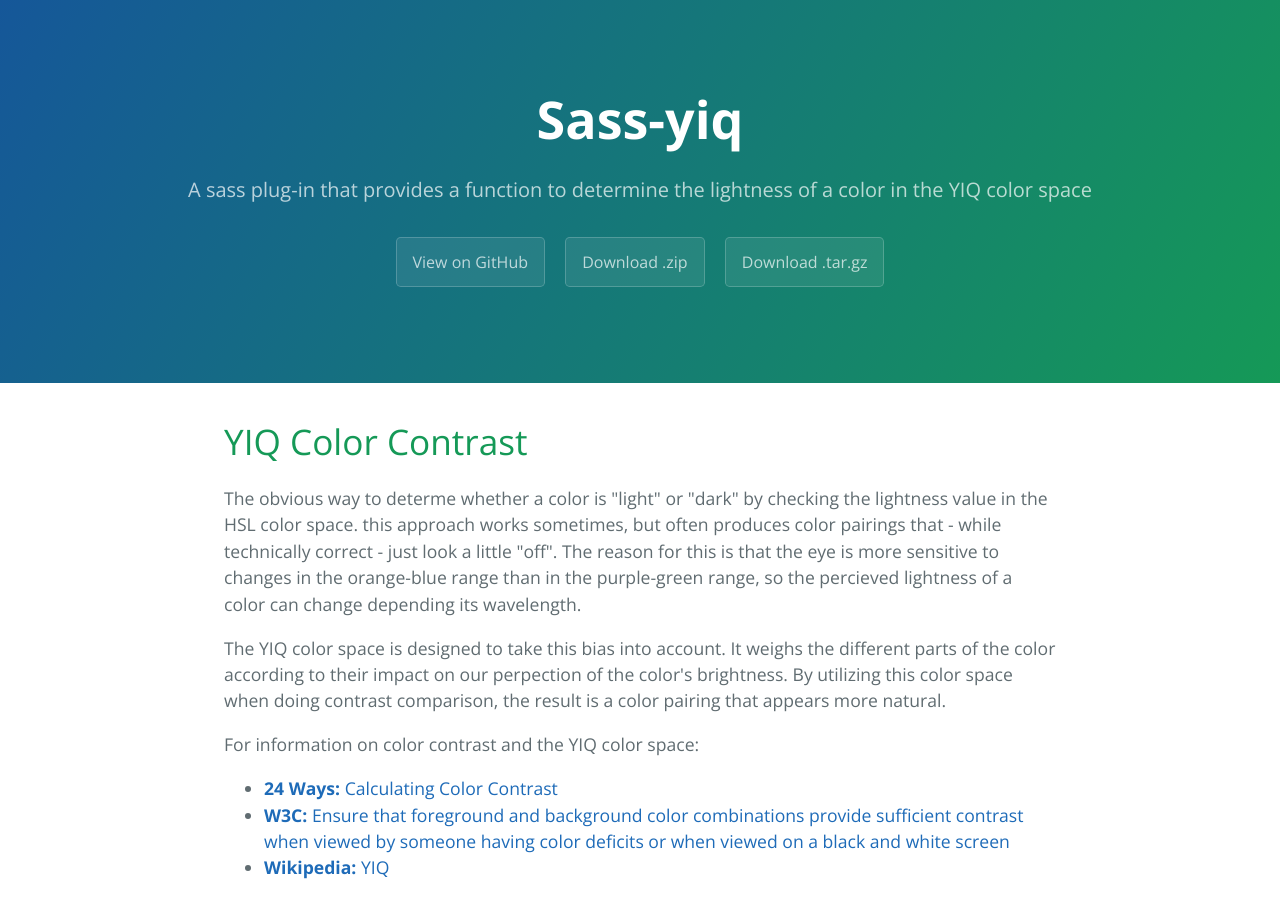
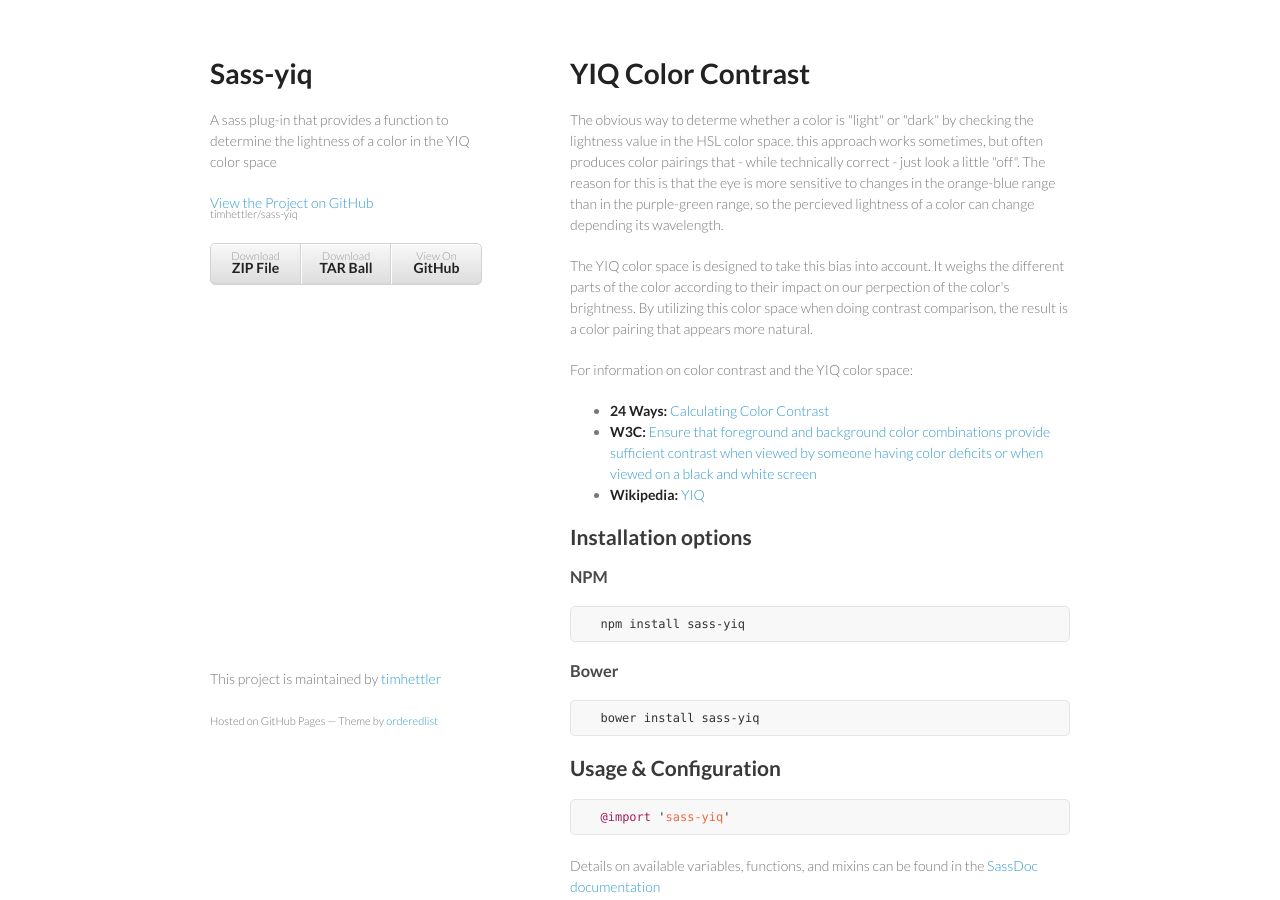
Before and after one commit to timhettler/sass-yiq, a website: page index.html in a window 1280 px wide. Shown: the top 900 px of the page. Drawn offline with nearby package versions, Linux system fonts and the light colour scheme.

Commit message:
Create gh-pages branch via GitHub

```diff
--- a/index.html
+++ b/index.html
@@ -1,25 +1,34 @@
-<!DOCTYPE html>
-<html lang="en-us">
+<!doctype html>
+<html>
   <head>
-    <meta charset="UTF-8">
+    <meta charset="utf-8">
+    <meta http-equiv="X-UA-Compatible" content="chrome=1">
     <title>Sass-yiq by timhettler</title>
-    <meta name="viewport" content="width=device-width, initial-scale=1">
-    <link rel="stylesheet" type="text/css" href="stylesheets/normalize.css" media="screen">
-    <link href='https://fonts.googleapis.com/css?family=Open+Sans:400,700' rel='stylesheet' type='text/css'>
-    <link rel="stylesheet" type="text/css" href="stylesheets/stylesheet.css" media="screen">
-    <link rel="stylesheet" type="text/css" href="stylesheets/github-light.css" media="screen">
+
+    <link rel="stylesheet" href="stylesheets/styles.css">
+    <link rel="stylesheet" href="stylesheets/github-light.css">
+    <meta name="viewport" content="width=device-width, initial-scale=1, user-scalable=no">
+    <!--[if lt IE 9]>
+    <script src="//html5shiv.googlecode.com/svn/trunk/html5.js"></script>
+    <![endif]-->
   </head>
   <body>
-    <section class="page-header">
-      <h1 class="project-name">Sass-yiq</h1>
-      <h2 class="project-tagline">A sass plug-in that provides a function to determine the lightness of a color in the YIQ color space</h2>
-      <a href="https://github.com/timhettler/sass-yiq" class="btn">View on GitHub</a>
-      <a href="https://github.com/timhettler/sass-yiq/zipball/master" class="btn">Download .zip</a>
-      <a href="https://github.com/timhettler/sass-yiq/tarball/master" class="btn">Download .tar.gz</a>
-    </section>
+    <div class="wrapper">
+      <header>
+        <h1>Sass-yiq</h1>
+        <p>A sass plug-in that provides a function to determine the lightness of a color in the YIQ color space</p>
 
-    <section class="main-content">
-      <h1>
+        <p class="view"><a href="https://github.com/timhettler/sass-yiq">View the Project on GitHub <small>timhettler/sass-yiq</small></a></p>
+
+
+        <ul>
+          <li><a href="https://github.com/timhettler/sass-yiq/zipball/master">Download <strong>ZIP File</strong></a></li>
+          <li><a href="https://github.com/timhettler/sass-yiq/tarball/master">Download <strong>TAR Ball</strong></a></li>
+          <li><a href="https://github.com/timhettler/sass-yiq">View On <strong>GitHub</strong></a></li>
+        </ul>
+      </header>
+      <section>
+        <h1>
 <a id="yiq-color-contrast" class="anchor" href="#yiq-color-contrast" aria-hidden="true"><span class="octicon octicon-link"></span></a>YIQ Color Contrast</h1>
 
 <p>The obvious way to determe whether a color is "light" or "dark" by checking the lightness value in the HSL color space. this approach works sometimes, but often produces color pairings that - while technically correct - just look a little "off". The reason for this is that the eye is more sensitive to changes in the orange-blue range than in the purple-green range, so the percieved lightness of a color can change depending its wavelength.</p>
@@ -60,15 +69,13 @@
 <a id="demo" class="anchor" href="#demo" aria-hidden="true"><span class="octicon octicon-link"></span></a>Demo</h3>
 
 <p>Check out how the YIQ color contrast compares to HSL color contrast: <a href="http://timhettler.github.io/sass-yiq/demo/">http://timhettler.github.io/sass-yiq/demo/</a></p>
-
-      <footer class="site-footer">
-        <span class="site-footer-owner"><a href="https://github.com/timhettler/sass-yiq">Sass-yiq</a> is maintained by <a href="https://github.com/timhettler">timhettler</a>.</span>
-
-        <span class="site-footer-credits">This page was generated by <a href="https://pages.github.com">GitHub Pages</a> using the <a href="https://github.com/jasonlong/cayman-theme">Cayman theme</a> by <a href="https://twitter.com/jasonlong">Jason Long</a>.</span>
+      </section>
+      <footer>
+        <p>This project is maintained by <a href="https://github.com/timhettler">timhettler</a></p>
+        <p><small>Hosted on GitHub Pages &mdash; Theme by <a href="https://github.com/orderedlist">orderedlist</a></small></p>
       </footer>
-
-    </section>
-
+    </div>
+    <script src="javascripts/scale.fix.js"></script>
 
   </body>
 </html>
```
